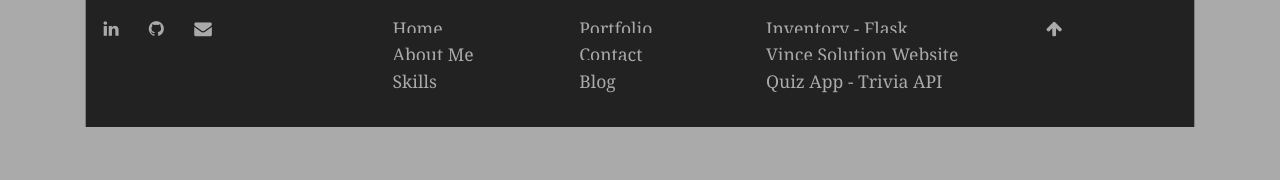
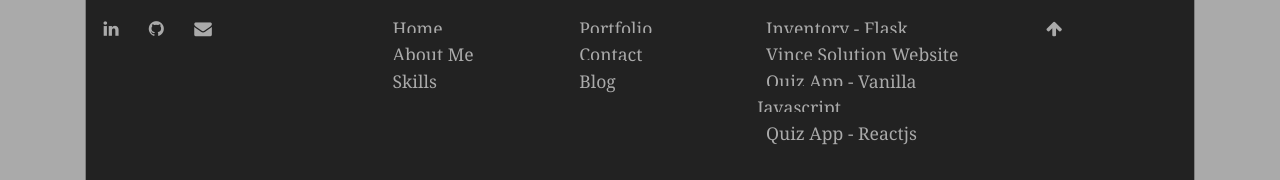
Before and after one commit to amarachivincent/vince-solution, a plain HTML site: page index.html in a window 1280 px wide. Shown: the part 1851-2031 px from the top of the page. Before the commit the page ends 1978 px from the top, so only its background shows below. Drawn offline with Linux system fonts and the light colour scheme.

Commit message:
update, added reactjs link

```diff
--- a/index.html
+++ b/index.html
@@ -230,7 +230,8 @@
                           <ul>
                               <li><a href="http://amarachiportfolio.pythonanywhere.com/" target="_blank">Inventory - Flask</a></li>
                               <li><a href="index.html">Vince Solution Website</a></li>
-                             <li><a href="https://amarachivincent.github.io/quiz-app/" target="_blank">Quiz App - Trivia API</a></li>
+                             <li><a href="https://amarachivincent.github.io/quiz-app/" target="_blank">Quiz App - Vanilla Javascript</a></li>
+                             <li><a href="https://amarachivincent.github.io/quiz-app-react/" target="_blank">Quiz App - Reactjs</a></li>
                           </ul>
                        </div>
                       <div class="col-md-2">
```
Also changed, not shown: blog.html (+4 -2 lines).
